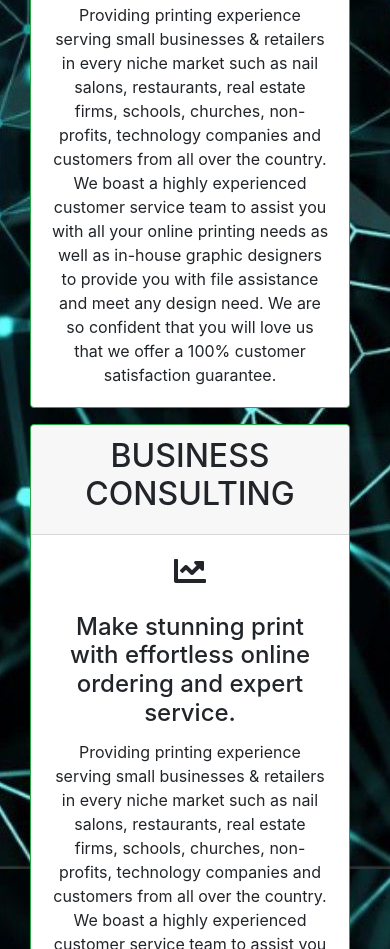
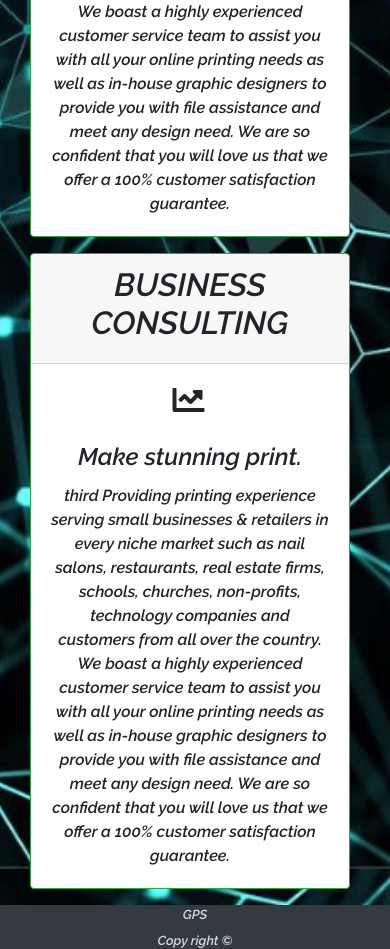
Before and after one commit to VincentTran1994/linkFontAwsome, a plain HTML site: page platforms/browser/www/index.html in a window 390 px wide. Shown: the part 1051-2000 px from the top of the page. Drawn offline with nearby package versions, Linux system fonts and the light colour scheme.

Commit message:
working on jquery

```diff
--- a/platforms/browser/config.xml
+++ b/platforms/browser/config.xml
@@ -7,6 +7,12 @@
     <author email="support@phonegap.com" href="http://phonegap.com">
         PhoneGap Team
     </author>
+    <flatform name="ios" />
+    <flatform name="android" />
+    <flatform name="winphone" />
     <content src="index.html" />
     <access origin="*" />
+    <preference name="android-minSdkVersion" value="19" />
+    <preference name="android-maxSdkVersion" value="23" />
+    <preference name="android-targetSdkVersion" value="21" />
 </widget>
--- a/platforms/browser/www/config.xml
+++ b/platforms/browser/www/config.xml
@@ -7,6 +7,12 @@
     <author email="support@phonegap.com" href="http://phonegap.com">
         PhoneGap Team
     </author>
+    <flatform name="ios" />
+    <flatform name="android" />
+    <flatform name="winphone" />
     <content src="index.html" />
     <access origin="*" />
+    <preference name="android-minSdkVersion" value="19" />
+    <preference name="android-maxSdkVersion" value="23" />
+    <preference name="android-targetSdkVersion" value="21" />
 </widget>
--- a/platforms/browser/www/css/index.css
+++ b/platforms/browser/www/css/index.css
@@ -1,3 +1,14 @@
 body{
+  font-family: 'Raleway', sans-serif;
   background-image: url("images/background.jpg");
 }
+
+#footer-text-color{
+  font-size: 13px;
+  color: #d0d8e5;
+  margin-bottom: 0%;
+}
+
+span{
+  letter-spacing: 0.2em;
+}
--- a/platforms/browser/www/index.html
+++ b/platforms/browser/www/index.html
@@ -3,6 +3,8 @@
     <head>
         <meta charset="utf-8">
         <meta name="viewport" content="initial-scale=1, maximum-scale=1, user-scalable=no, width=device-width">
+        <!-- google font -->
+        <link href="https://fonts.googleapis.com/css?family=Raleway:600i" rel="stylesheet">
         <!-- font awsome -->
         <link rel="stylesheet" href="https://use.fontawesome.com/releases/v5.1.0/css/all.css"
         integrity="sha384-lKuwvrZot6UHsBSfcMvOkWwlCMgc0TaWr+30HWe3a4ltaBwTZhyTEggF5tJv8tbt" crossorigin="anonymous">
@@ -13,7 +15,7 @@
         <!-- using bootrap -->
         <link rel="stylesheet" href="https://stackpath.bootstrapcdn.com/bootstrap/4.1.1/css/bootstrap.min.css">
         <!-- internal css -->
-        <link rel="stylesheet" href="/css/index.css">
+        <link rel="stylesheet"   href="/css/index.css">
     </head>
     <body>
       <div>
@@ -54,9 +56,9 @@
               <div class="card-body">
                 <span style="margin-bottom: 3%;"><i class="fas fa-cogs fa-2x"></i></span>
                 <br><br>
-                <h4 class="card-title">Make stunning print with effortless online ordering and expert service.</h4>
+                <h4 class="card-title">Make stunning print.</h4>
 
-                <p class="card-text transform">
+                <p class="card-text transform">first
                   Providing printing experience serving small businesses & retailers in every
                   niche market such as nail salons, restaurants, real estate firms, schools, churches,
                   non-profits, technology companies and customers from all over the country. We boast
@@ -78,9 +80,9 @@
               <div class="card-body">
                 <span style="margin-bottom: 3%;"><i class="fas fa-bullhorn fa-2x"></i></span>
                 <br><br>
-                <h4 class="card-title">Make stunning print with effortless online ordering and expert service.</h4>
+                <h4 class="card-title">Make stunning print.</h4>
 
-                <p class="card-text transform">
+                <p class="card-text transform">second
                   Providing printing experience serving small businesses & retailers in every
                   niche market such as nail salons, restaurants, real estate firms, schools, churches,
                   non-profits, technology companies and customers from all over the country. We boast
@@ -103,9 +105,9 @@
               <div class="card-body">
                 <span style="margin-bottom: 3%;"><i class="fas fa-chart-line fa-2x"></i></span>
                 <br><br>
-                <h4 class="card-title">Make stunning print with effortless online ordering and expert service.</h4>
+                <h4 class="card-title">Make stunning print.</h4>
 
-                <p class="card-text transform">
+                <p class="card-text transform">third
                   Providing printing experience serving small businesses & retailers in every
                   niche market such as nail salons, restaurants, real estate firms, schools, churches,
                   non-profits, technology companies and customers from all over the country. We boast
@@ -119,6 +121,14 @@
           </div>
         </div>
 
+        <!-- footer -->
+        <footer class="bd-footer bg-dark">
+          <div class="container-fluid text-center">
+            <p id="footer-text-color" class="px-Bottom">GPS</p>
+            <p id="footer-text-color" style="margin-top:2%;">Copy right &copy;</p>
+          </div>
+        </footer>
+
         <script type="text/javascript" src="cordova.js"></script>
         <script type="text/javascript" src="js/index.js">
         </script>
--- a/platforms/browser/www/js/index.js
+++ b/platforms/browser/www/js/index.js
@@ -1,5 +1,18 @@
 document.addEventListener('deviceready', onDeviceReady, false);
 
 function onDeviceReady(){
-  console.log('devices is ready ...')
+  // reducing texts in cards
+  var fullText=[];
+  var temp = [];
+  for(var  i = 0;i < $("p.card-text").length; i++){
+    fullText[i] = $("p.card-text")[i].innerHTML;
+    temp[i] = $("p.card-text")[i];
+    temp[i].innerHTML = fullText[i].substring(0, 200) + " <span><br>...</span>";
+
+    $("p.card-text")[i].addEventListener("click", function(){
+      $(this)["0"].innerHTML = fullText[temp.indexOf(this)];
+    });
+
+  }
+
 }
--- a/www/css/index.css
+++ b/www/css/index.css
@@ -1,3 +1,14 @@
 body{
+  font-family: 'Raleway', sans-serif;
   background-image: url("images/background.jpg");
 }
+
+#footer-text-color{
+  font-size: 13px;
+  color: #d0d8e5;
+  margin-bottom: 0%;
+}
+
+span{
+  letter-spacing: 0.2em;
+}
```
Also changed, not shown: www/index.html (+16 -6 lines), www/js/index.js (+14 -1 lines).
